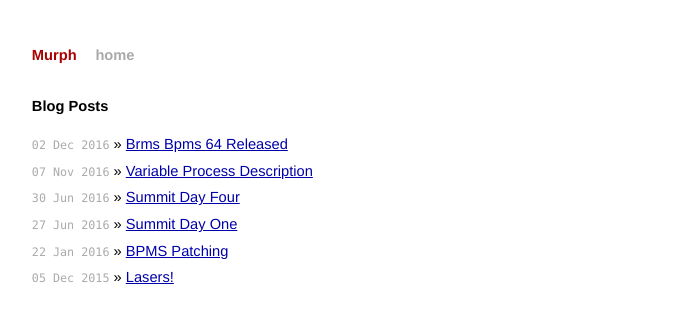
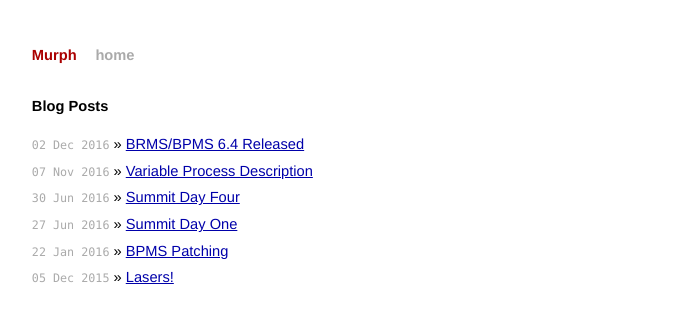
Before and after one commit to djeremiah/djeremiah.github.io, a Jekyll site: the page built from index.html, in a window 1280 px wide. Shown: the top 324 px of the page, without its empty margins (300-979 px from the left). Built offline with Jekyll 4.4.1, drawn with Linux system fonts in a browser that asks for light colours.

Commit message:
fix title

```diff
--- a/_posts/2016-12-02-brms-bpms-64-released.md
+++ b/_posts/2016-12-02-brms-bpms-64-released.md
@@ -1,4 +1,5 @@
 ---
+title: BRMS/BPMS 6.4 Released
 published: true
 layout: post
 author:
```
